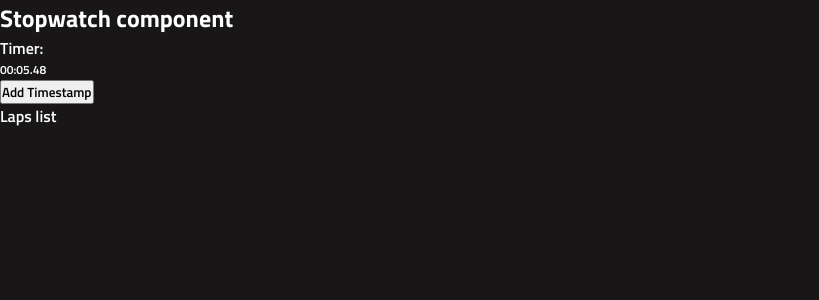
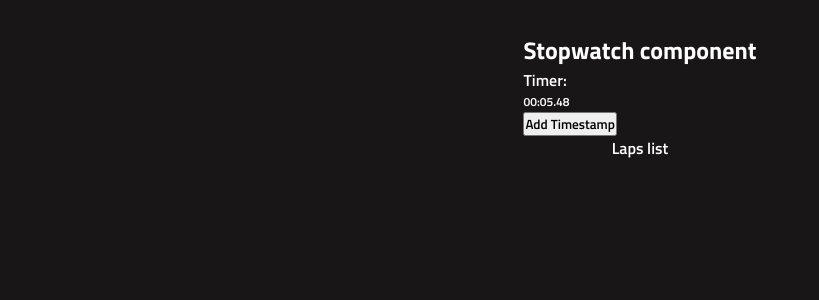
Before and after one commit to snoh666/react-timer-challenge, a React (Create React App) app: page / in a window 1280 px wide. Shown: the top 300 px of the page, without its empty margins (0-819 px from the left). Built offline with nearby package versions, Linux system fonts and the light colour scheme.

Commit message:
Update Basic styled wrapper

```diff
--- a/src/layouts/Basic/Basic.tsx
+++ b/src/layouts/Basic/Basic.tsx
@@ -2,8 +2,13 @@ import React from 'react';
 import styled from 'styled-components';
 
 const Wrapper = styled.div`
+  padding: 2rem;
   width: 100%;
   min-height: 100vh;
+  display: flex;
+  flex-flow: column nowrap;
+  align-items: center;
+  justify-content: flex-start;
 `;
 
 const Basic: React.FC = ({ children }) => {
```
